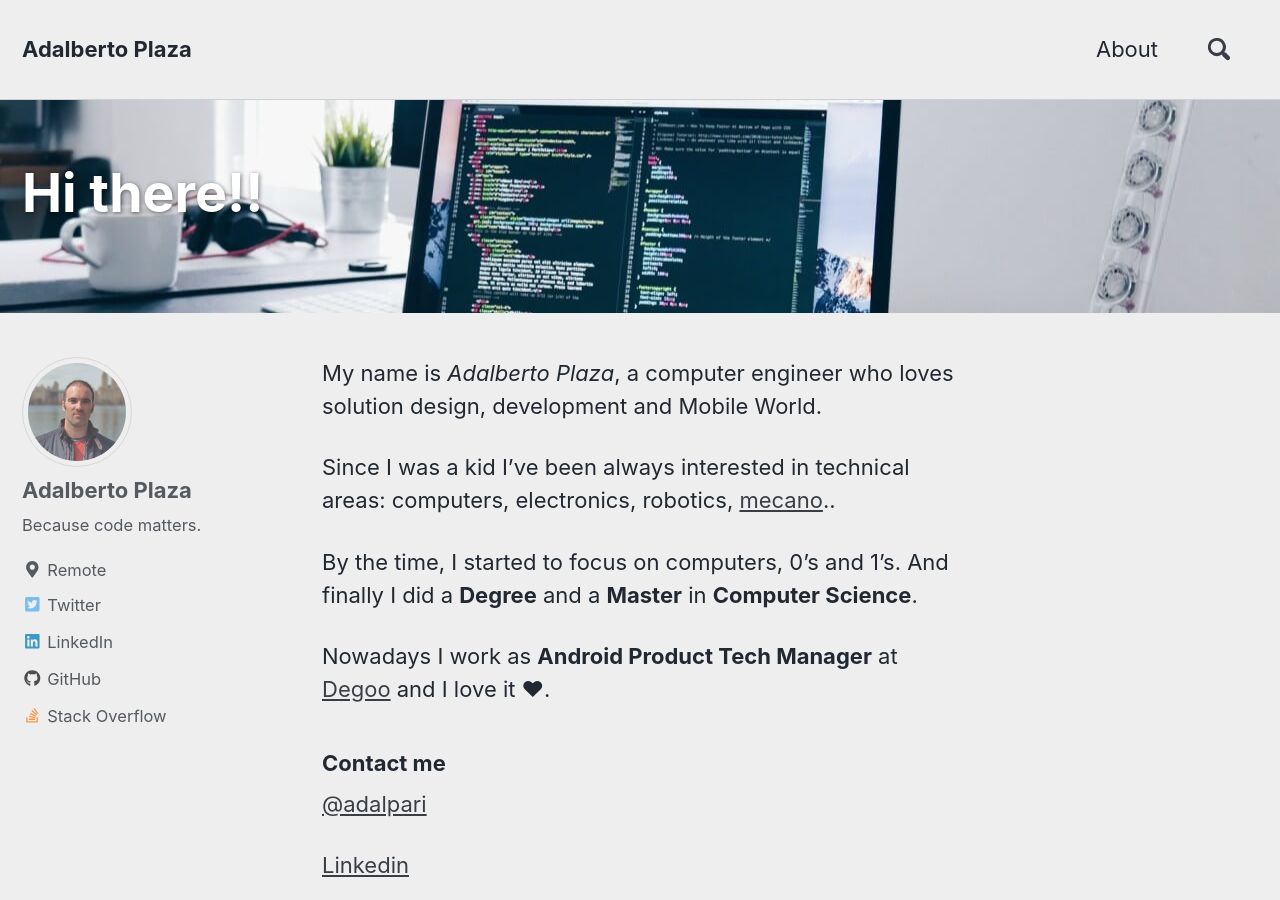
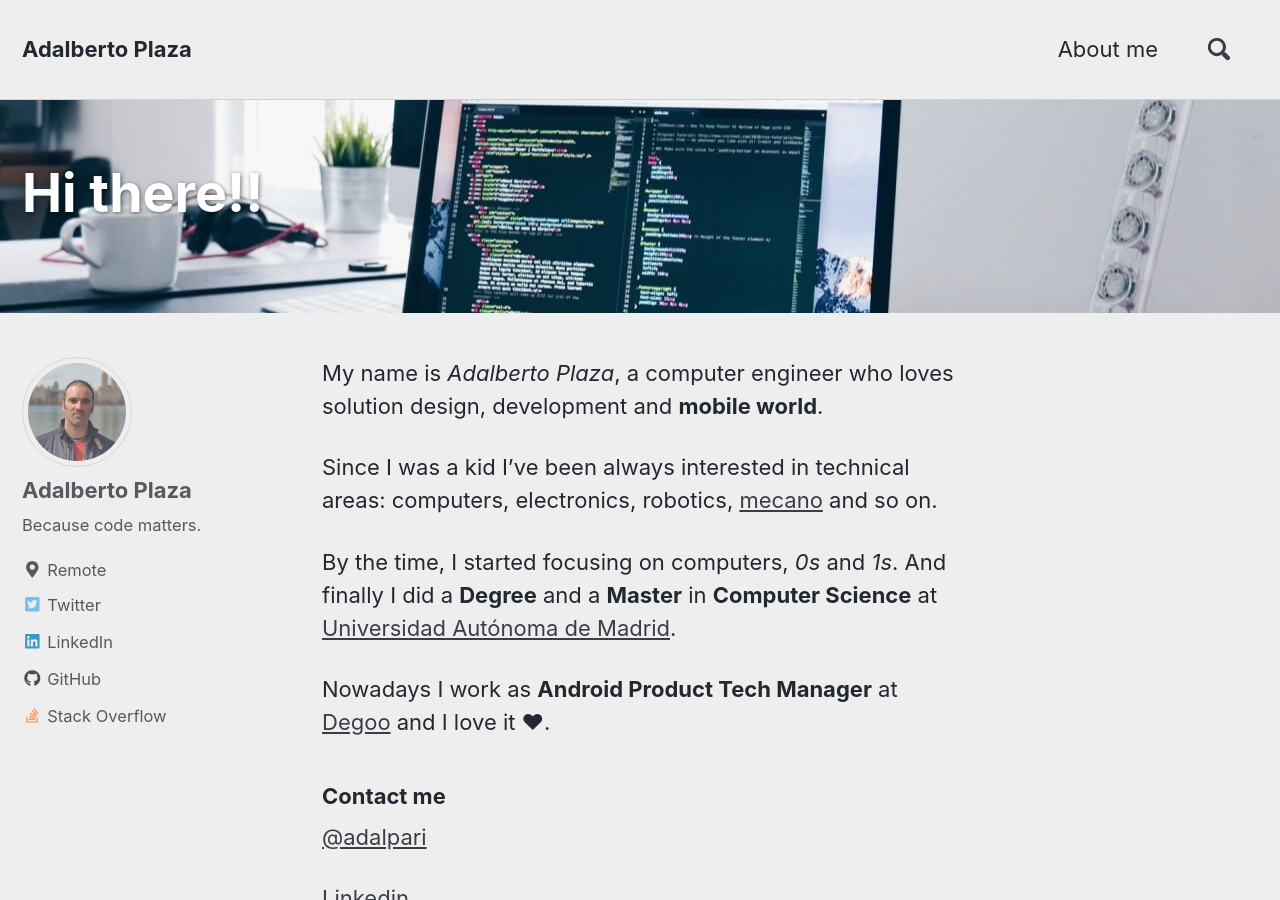
Before and after one commit to adalpari/adalpari.github.io, a Jekyll site: the page built from _pages/about.md, in a window 1280 px wide and 900 px high. Built offline with Jekyll 4.4.1, drawn with Linux system fonts in a browser that asks for light colours; nearby versions of some CDN libraries; a script bundle is joined from its source files by our own code; comment, search, counter and statistics services are not loaded.

Commit message:
Minor desc changes

```diff
--- a/_data/navigation.yml
+++ b/_data/navigation.yml
@@ -1,4 +1,4 @@
 # main links
 main:
-  - title: "About"
+  - title: "About me"
     url: /about/
--- a/_pages/about.md
+++ b/_pages/about.md
@@ -5,11 +5,11 @@ header:
   overlay_image: /assets/images/desk.jpg
 ---
 
-My name is _Adalberto Plaza_, a computer engineer who loves solution design, development and Mobile World.
+My name is _Adalberto Plaza_, a computer engineer who loves solution design, development and __mobile world__.
 
-Since I was a kid I've been always interested in technical areas: computers, electronics, robotics, [mecano](http://www.meccano.com/)..
+Since I was a kid I've been always interested in technical areas: computers, electronics, robotics, [mecano](http://www.meccano.com/) and so on.
 
-By the time, I started to focus on computers, 0's and 1's. And finally I did a __Degree__ and a __Master__ in __Computer Science__.
+By the time, I started focusing on computers, _0s_ and _1s_. And finally I did a __Degree__ and a __Master__ in __Computer Science__ at [Universidad Autónoma de Madrid](http://uam.es/UAM/Home.htm?language=en).
 
 Nowadays I work as __Android Product Tech Manager__ at [Degoo](https://play.google.com/store/apps/details?id=com.degoo.android) and I love it ♥.
 
```
